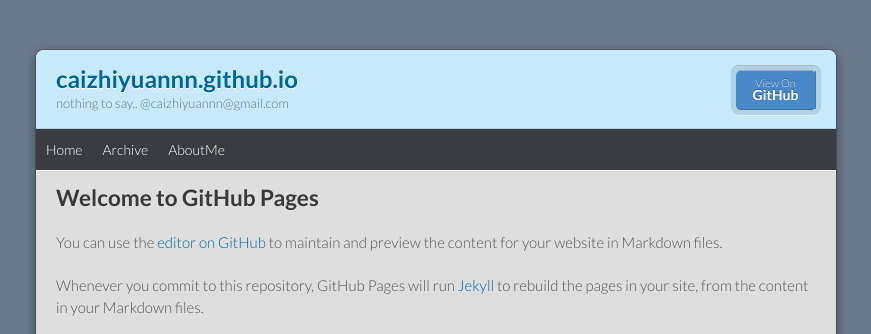
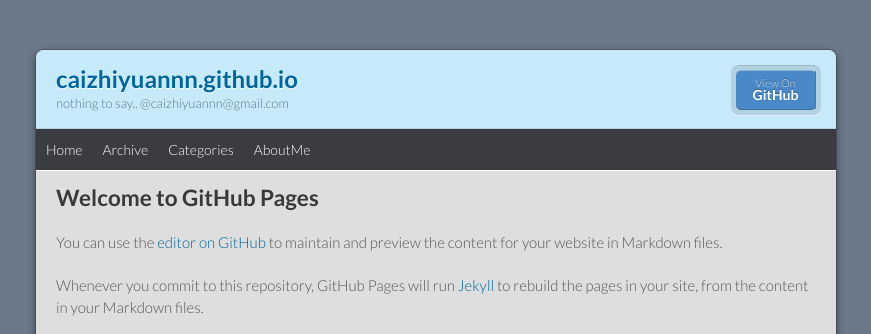
Before and after one commit to caizhiyuannn/caizhiyuannn.github.io, a Jekyll site: the page built from README.md, in a window 1280 px wide. Shown: the top 334 px of the page, without its empty margins (204-1075 px from the left). Built offline with Jekyll 4.4.1, drawn with Linux system fonts in a browser that asks for light colours; our own code applies the rules of GitHub Pages for plain Markdown files.

Commit message:
添加分类导航

```diff
--- a/_includes/menu.html
+++ b/_includes/menu.html
@@ -4,7 +4,10 @@
         <a href="{{ site.baseurl }}/nav/index.html" >Home</a>
     </li>
     <li>
-        <a href="{{ site.baseurl }}/nav/another-page.html" >Archive</a>
+        <a href="{{ site.baseurl }}/archives/" >Archive</a>
+    </li>
+    <li>
+        <a href="{{ site.baseurl }}/categories/">Categories</a>
     </li>
     <li>
         <a href="{{ site.baseurl }}/about/">AboutMe</a>
```
